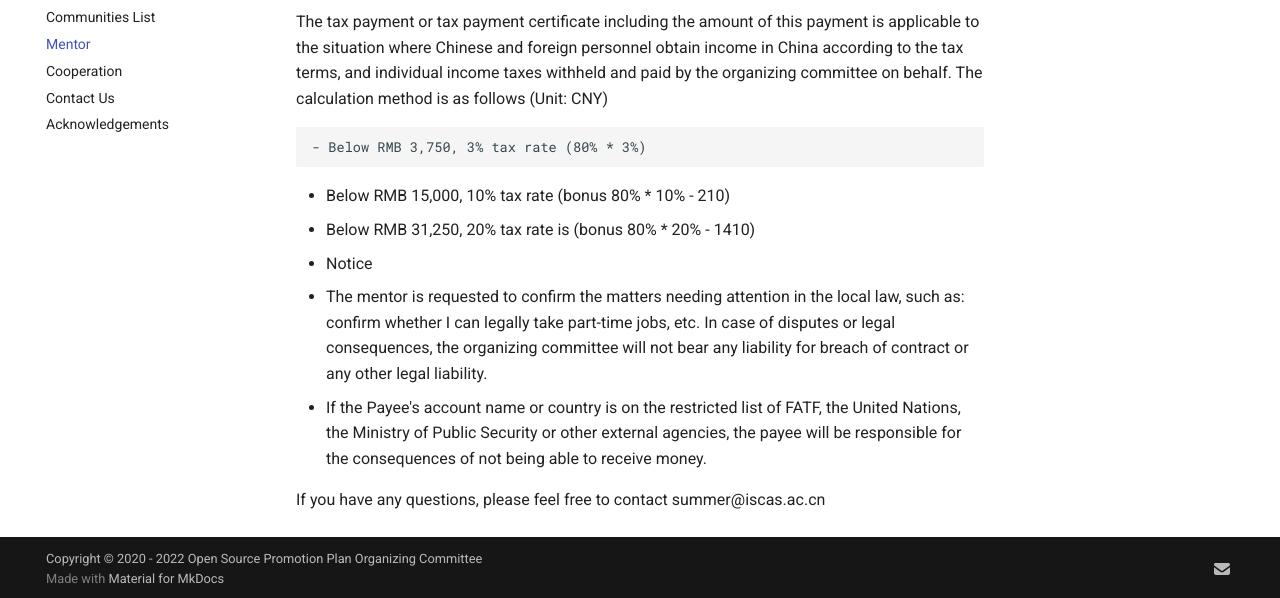
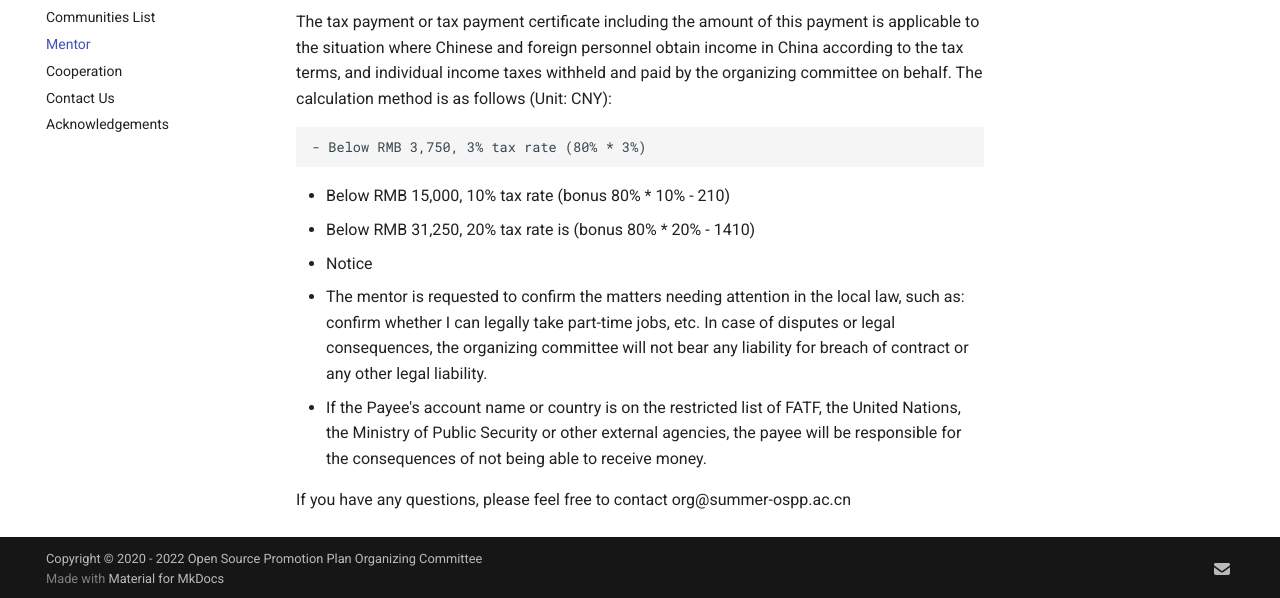
Before and after one commit to summer-ospp/help-en, an MkDocs documentation site: the page built from docs/mentor.md, in a window 1280 px wide and 900 px high, scrolled down 1892 px. Shown: the part 298-896 px from the top of the window. Built offline with MkDocs 1.6.1 and Material for MkDocs 9.7.7, drawn with Linux system fonts in a browser that asks for light colours; comment, search, counter and statistics services are not loaded; some of the changed text lies outside the part shown.

Commit message:
Update mentor.md

```diff
--- a/docs/mentor.md
+++ b/docs/mentor.md
@@ -18,9 +22,13 @@ The mentor of the project is recommended by the community and invited to registe
 8. Take into account the skill level and age of students, maintain friendly and patient communication, and encourage students to develop independently and actively.
 9. Promote student contributions could be accepted by the community.
 
+
+
 ## Whether the mentor can assist the student in development process
 
 The mentor cannot help students to develop the project by coding directly or help the student debug the project. The project should be completed independently. Mentors can guide students around the project in laying out plans, providing links to relevant recommendation documents, instructing students on how to participate in the community, and providing directional suggestions for improvement in the implementation of the program.
+
+
 
 ## Instructions about mentors' bonus
 
@@ -49,7 +57,7 @@ The mentor cannot help students to develop the project by coding directly or hel
 
    Note: the above information is required according to the current international settlement policy. The organizing committee will take reasonable measures to protect private data, personal identity information and other sensitive information.
 
-   The tax payment or tax payment certificate including the amount of this payment is applicable to the situation where Chinese and foreign personnel obtain income in China according to the tax terms, and individual income taxes withheld and paid by the organizing committee on behalf. The calculation method is as follows (Unit: CNY)
+   The tax payment or tax payment certificate including the amount of this payment is applicable to the situation where Chinese and foreign personnel obtain income in China according to the tax terms, and individual income taxes withheld and paid by the organizing committee on behalf. The calculation method is as follows (Unit: CNY):
 
     - Below RMB 3,750, 3% tax rate (80% * 3%)
    - Below RMB 15,000, 10% tax rate (bonus 80% * 10% - 210)
@@ -60,4 +68,4 @@ The mentor cannot help students to develop the project by coding directly or hel
    - The mentor is requested to confirm the matters needing attention in the local law, such as: confirm whether I can legally take part-time jobs, etc. In case of disputes or legal consequences, the organizing committee will not bear any liability for breach of contract or any other legal liability.
    - If the Payee's account name or country is on the restricted list of FATF, the United Nations, the Ministry of Public Security or other external agencies, the payee will be responsible for the consequences of not being able to receive money.
 
-If you have any questions, please feel free to contact summer@iscas.ac.cn
+If you have any questions, please feel free to contact org@summer-ospp.ac.cn
```
Also changed, not shown: other parts of docs/mentor.md (+7 -3 lines).
